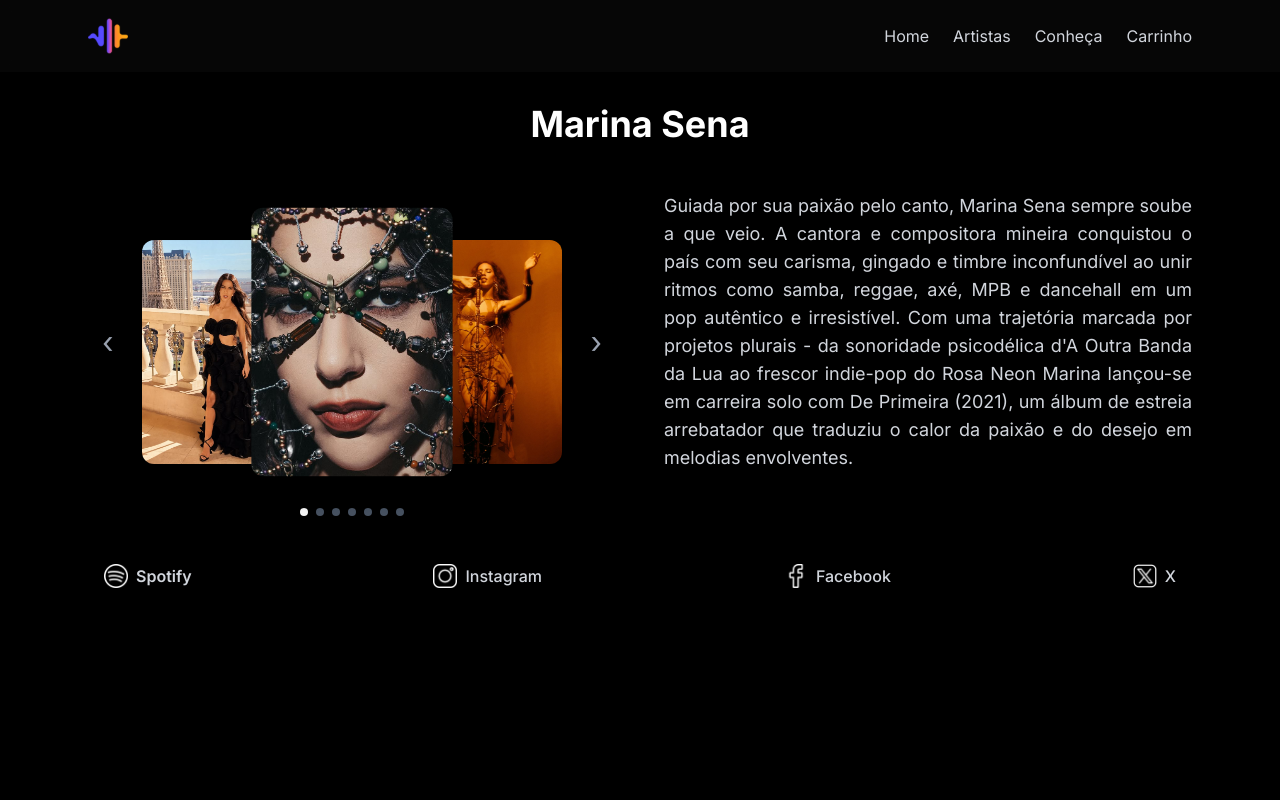
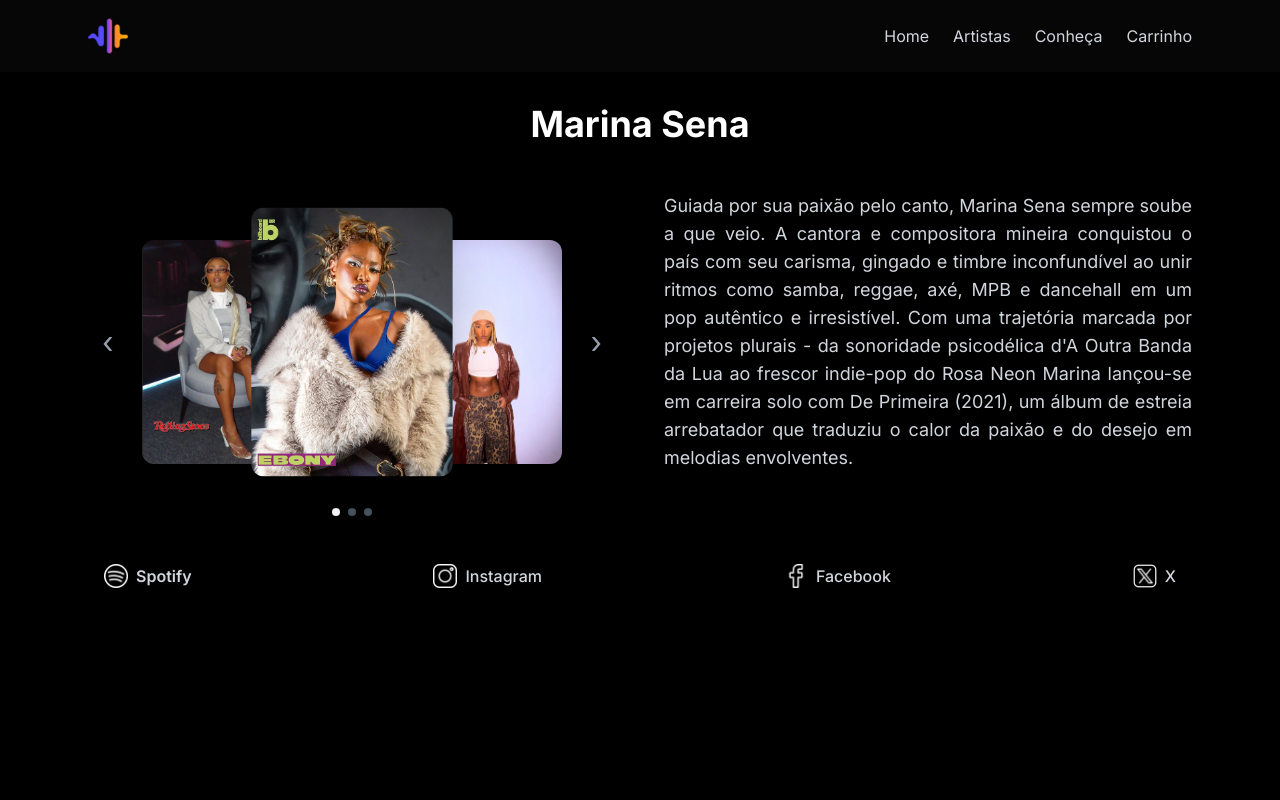
Before and after one commit to FatecFranca/DSM-P3-G02-2025-2, a Next.js app in the folder frontend/: page /artista/1 in a window 1280 px wide. Shown: the top 800 px of the page. Built offline with nearby package versions, Linux system fonts and the light colour scheme.

Commit message:
mais ajustes

```diff
--- a/frontend/app/artista/[id]/page.tsx
+++ b/frontend/app/artista/[id]/page.tsx
@@ -1,4 +1,3 @@
-// app/artista/[id]/page.tsx
 import Nav from '@/components/ui/Nav';
 import Footer from '@/components/ui/Footer';
 import ArtistSection from '@/components/ui/ArtistSection';
@@ -15,16 +14,14 @@
 export default function ArtistPage({ params }: ArtistPageProps) {
   return (
     <div className="bg-neutral-900 min-h-screen">
-      {/* NAVEGAÇÃO AQUI */}
       <Nav />
 
-      {/* SEUS COMPONENTES */}
-      <ArtistSection artist={params.id} />
+
+      <ArtistSection artistId={params.id} />
       <AgendaSection artistId={params.id} />
       <ProductsSection artistId={params.id} />
       <CommentsSection artistId={params.id} />
 
-      {/* RODAPÉ AQUI */}
       <Footer />
     </div>
   );
--- a/frontend/components/ui/CartSection.tsx
+++ b/frontend/components/ui/CartSection.tsx
@@ -128,7 +128,7 @@
                         Ver mais
                       </button>
                       <button
-                        onClick={() => removeFromCart(item.id)}
+                        onClick={() => removeFromCart(item.id, item.size, item.color)}
                         className="text-red-400 hover:text-red-300 transition font-medium font-montserrat text-sm"
                       >
                         Excluir do carrinho
```
